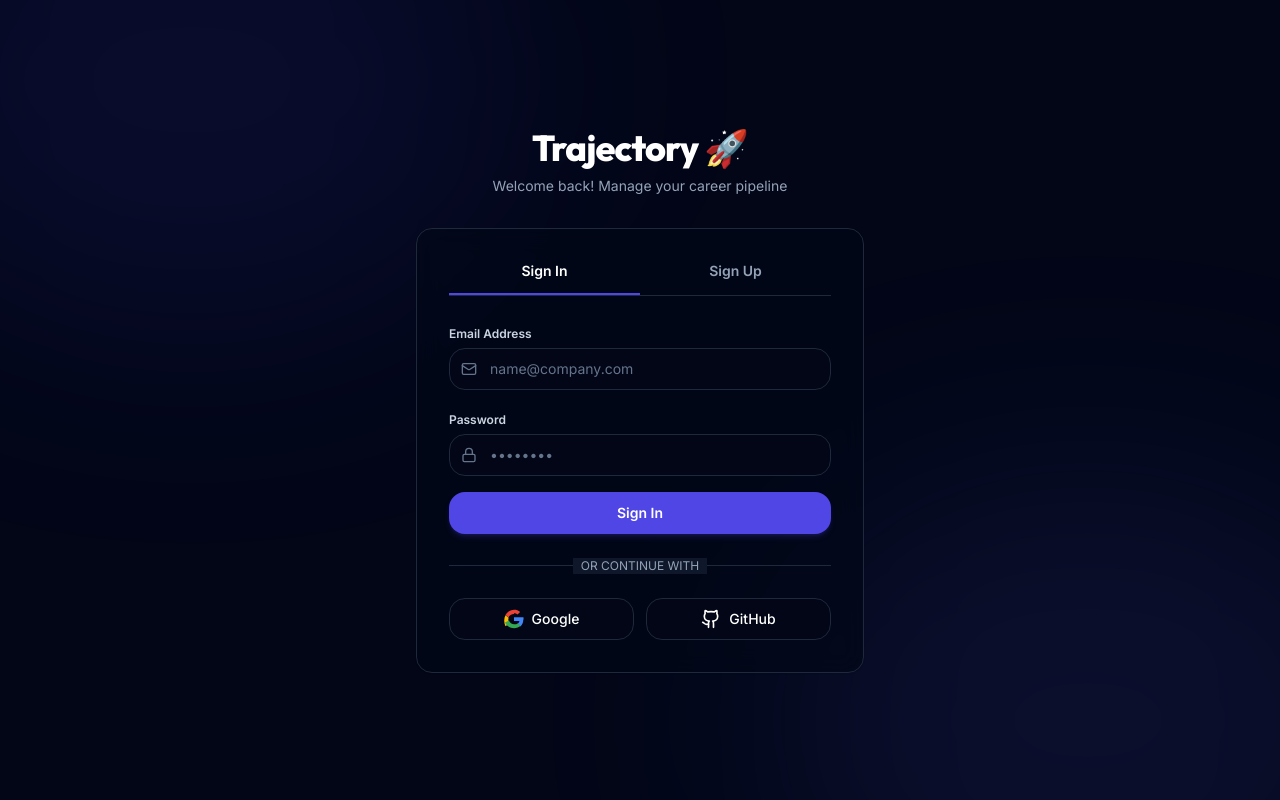
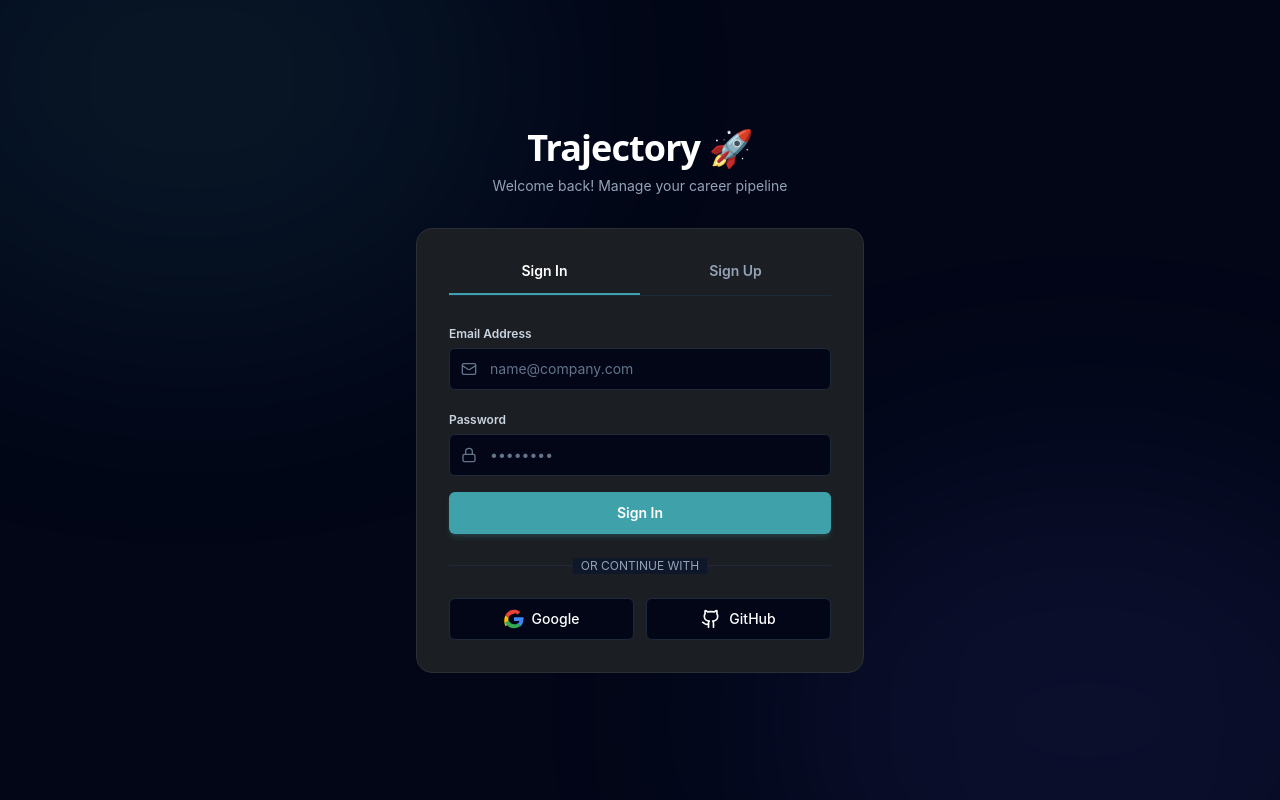
Before and after one commit to vaibhv19/Trajectory, a React (Vite) app in the folder frontend/: page /login in a window 1280 px wide. Built offline with nearby package versions, Linux system fonts and the light colour scheme; no server answers.

Commit message:
style: update index.css with new fonts and ledger color variables

```diff
--- a/frontend/src/index.css
+++ b/frontend/src/index.css
@@ -1,4 +1,4 @@
-@import url('https://fonts.googleapis.com/css2?family=Inter:wght@300;400;500;600;700&family=Outfit:wght@400;500;600;700;800&display=swap');
+@import url('https://fonts.googleapis.com/css2?family=IBM+Plex+Mono:ital,wght@0,300;0,400;0,500;0,600;0,700;1,400&family=IBM+Plex+Sans:wght@300;400;500;600;700&family=Public+Sans:wght@300;400;500;600;700&display=swap');
 
 @tailwind base;
 @tailwind components;
@@ -6,68 +6,126 @@
 
 @layer base {
   :root {
-    --background: 0 0% 100%;
-    --foreground: 222.2 84% 4.9%;
+    --background: 40 12% 96%; /* #F7F6F3 (Paper) */
+    --foreground: 220 10% 12%; /* #1B1D21 (Graphite 900) */
 
-    --card: 0 0% 100%;
-    --card-foreground: 222.2 84% 4.9%;
+    --card: 0 0% 100%; /* #FFFFFF */
+    --card-foreground: 220 10% 12%;
 
     --popover: 0 0% 100%;
-    --popover-foreground: 222.2 84% 4.9%;
+    --popover-foreground: 220 10% 12%;
 
-    --primary: 243.4 75.4% 58.6%; /* Indigo 600 */
-    --primary-foreground: 210 40% 98%;
+    --primary: 186 78% 26%; /* #0F6E78 (Petrol 600) */
+    --primary-foreground: 0 0% 100%;
 
-    --secondary: 210 40% 96.1%;
-    --secondary-foreground: 222.2 47.4% 11.2%;
+    --secondary: 42 17% 91%; /* #ECE9E2 (Paper 200) */
+    --secondary-foreground: 220 10% 12%;
 
-    --muted: 210 40% 96.1%;
-    --muted-foreground: 215.4 16.3% 46.9%;
+    --muted: 42 17% 91%; /* #ECE9E2 */
+    --muted-foreground: 40 4% 40%; /* #6B6862 (Stone 500) */
 
-    --accent: 210 40% 96.1%;
-    --accent-foreground: 222.2 47.4% 11.2%;
+    --accent: 42 17% 91%;
+    --accent-foreground: 220 10% 12%;
 
-    --destructive: 0 84.2% 60.2%;
-    --destructive-foreground: 210 40% 98%;
+    --destructive: 6 48% 38%; /* #8C3A34 (Brick) */
+    --destructive-foreground: 43 14% 92%;
 
-    --border: 214.3 31.8% 91.4%;
-    --input: 214.3 31.8% 91.4%;
-    --ring: 243.4 75.4% 58.6%;
+    --border: 46 17% 86%; /* #E2DFD6 (Paper 300) */
+    --input: 46 17% 86%;
+    --ring: 186 78% 26%;
 
-    --radius-lg: 12px;
-    --radius-md: 8px;
-    --radius-sm: 4px;
-    --radius-xl: 16px;
+    --radius-lg: 4px;
+    --radius-md: 3px;
+    --radius-sm: 2px;
+    --radius-xl: 6px;
+
+    /* Flat Status Colors (Light Mode HSL) */
+    --status-applied-bg: 211 43% 93%;
+    --status-applied-text: 215 32% 36%;
+    --status-applied-border: 215 20% 81%;
+
+    --status-oa-bg: 41 47% 89%;
+    --status-oa-text: 38 75% 31%;
+    --status-oa-border: 40 49% 75%;
+
+    --status-interview-bg: 288 25% 92%;
+    --status-interview-text: 288 31% 36%;
+    --status-interview-border: 289 27% 80%;
+
+    --status-offer-bg: 136 34% 92%;
+    --status-offer-text: 141 40% 31%;
+    --status-offer-border: 136 26% 80%;
+
+    --status-rejected-bg: 6 38% 92%;
+    --status-rejected-text: 4 46% 38%;
+    --status-rejected-border: 7 36% 80%;
+
+    --status-ghosted-bg: 40 17% 91%;
+    --status-ghosted-text: 38 7% 34%;
+    --status-ghosted-border: 41 12% 79%;
+
+    --status-withdrawn-bg: 38 22% 91%;
+    --status-withdrawn-text: 36 12% 39%;
+    --status-withdrawn-border: 39 23% 79%;
   }
 
   .dark {
-    --background: 222.2 84% 4.9%; /* Slate 950 */
-    --foreground: 210 40% 98%;
+    --background: 210 10% 9%; /* #14171A (Graphite 950) */
+    --foreground: 43 14% 92%; /* #EDEBE6 (Paper 100) */
 
-    --card: 222.2 84% 4.9%;
-    --card-foreground: 210 40% 98%;
+    --card: 214 11% 12%; /* #1B1E22 (Graphite 900) */
+    --card-foreground: 43 14% 92%;
 
-    --popover: 222.2 84% 4.9%;
-    --popover-foreground: 210 40% 98%;
+    --popover: 214 11% 12%;
+    --popover-foreground: 43 14% 92%;
 
-    --primary: 243.4 75.4% 58.6%; /* Indigo 500 */
-    --primary-foreground: 222.2 47.4% 11.2%;
+    --primary: 185 46% 46%; /* #3FA0AA (Petrol 400) */
+    --primary-foreground: 210 10% 9%;
 
-    --secondary: 217.2 32.6% 17.5%;
-    --secondary-foreground: 210 40% 98%;
+    --secondary: 215 11% 15%; /* #22262B (Graphite 800) */
+    --secondary-foreground: 43 14% 92%;
 
-    --muted: 217.2 32.6% 17.5%;
-    --muted-foreground: 215 20.2% 65.1%;
+    --muted: 215 11% 15%; /* #22262B */
+    --muted-foreground: 39 7% 58%; /* #9A968D (Stone 300) */
 
-    --accent: 217.2 32.6% 17.5%;
-    --accent-foreground: 210 40% 98%;
+    --accent: 215 11% 15%;
+    --accent-foreground: 43 14% 92%;
 
-    --destructive: 0 62.8% 30.6%;
-    --destructive-foreground: 210 40% 98%;
+    --destructive: 6 48% 38%;
+    --destructive-foreground: 43 14% 92%;
 
-    --border: 217.2 32.6% 17.5%;
-    --input: 217.2 32.6% 17.5%;
-    --ring: 243.4 75.4% 58.6%;
+    --border: 216 10% 19%; /* #2C3036 (Graphite 700) */
+    --input: 216 10% 19%;
+    --ring: 185 46% 46%;
+
+    /* Flat Status Colors (Dark Mode HSL) */
+    --status-applied-bg: 214 26% 22%;
+    --status-applied-text: 214 34% 66%;
+    --status-applied-border: 215 32% 36%;
+
+    --status-oa-bg: 40 37% 16%;
+    --status-oa-text: 40 64% 61%;
+    --status-oa-border: 38 75% 31%;
+
+    --status-interview-bg: 288 20% 18%;
+    --status-interview-text: 288 33% 67%;
+    --status-interview-border: 288 31% 36%;
+
+    --status-offer-bg: 137 24% 15%;
+    --status-offer-text: 141 33% 58%;
+    --status-offer-border: 141 40% 31%;
+
+    --status-rejected-bg: 6 29% 18%;
+    --status-rejected-text: 4 44% 65%;
+    --status-rejected-border: 4 46% 38%;
+
+    --status-ghosted-bg: 40 7% 15%;
+    --status-ghosted-text: 39 8% 62%;
+    --status-ghosted-border: 38 7% 34%;
+
+    --status-withdrawn-bg: 38 15% 16%;
+    --status-withdrawn-text: 39 17% 61%;
+    --status-withdrawn-border: 36 12% 39%;
   }
 }
 
@@ -76,7 +134,7 @@
     @apply border-border;
   }
   body {
-    @apply bg-background text-foreground font-sans;
+    @apply bg-background text-foreground font-sans antialiased;
     font-feature-settings: "rlig" 1, "calt" 1;
   }
   h1, h2, h3, h4, h5, h6 {
@@ -86,8 +144,8 @@
 
 /* Custom Scrollbar */
 ::-webkit-scrollbar {
-  width: 8px;
-  height: 8px;
+  width: 6px;
+  height: 6px;
 }
 
 ::-webkit-scrollbar-track {
@@ -95,14 +153,14 @@
 }
 
 ::-webkit-scrollbar-thumb {
-  @apply bg-muted-foreground/20 rounded-full hover:bg-muted-foreground/30 transition-colors;
+  @apply bg-muted-foreground/30 rounded-none hover:bg-muted-foreground/45 transition-colors;
 }
 
-/* Glassmorphism Classes */
+/* Panel Classes (Flat over Glass) */
 .glass-panel {
-  @apply backdrop-blur-md bg-background/80 border border-border;
+  @apply bg-card border border-border;
 }
 
 .glass-card {
-  @apply backdrop-blur-md bg-card/70 border border-border shadow-sm;
+  @apply bg-card border border-border shadow-none;
 }
```
